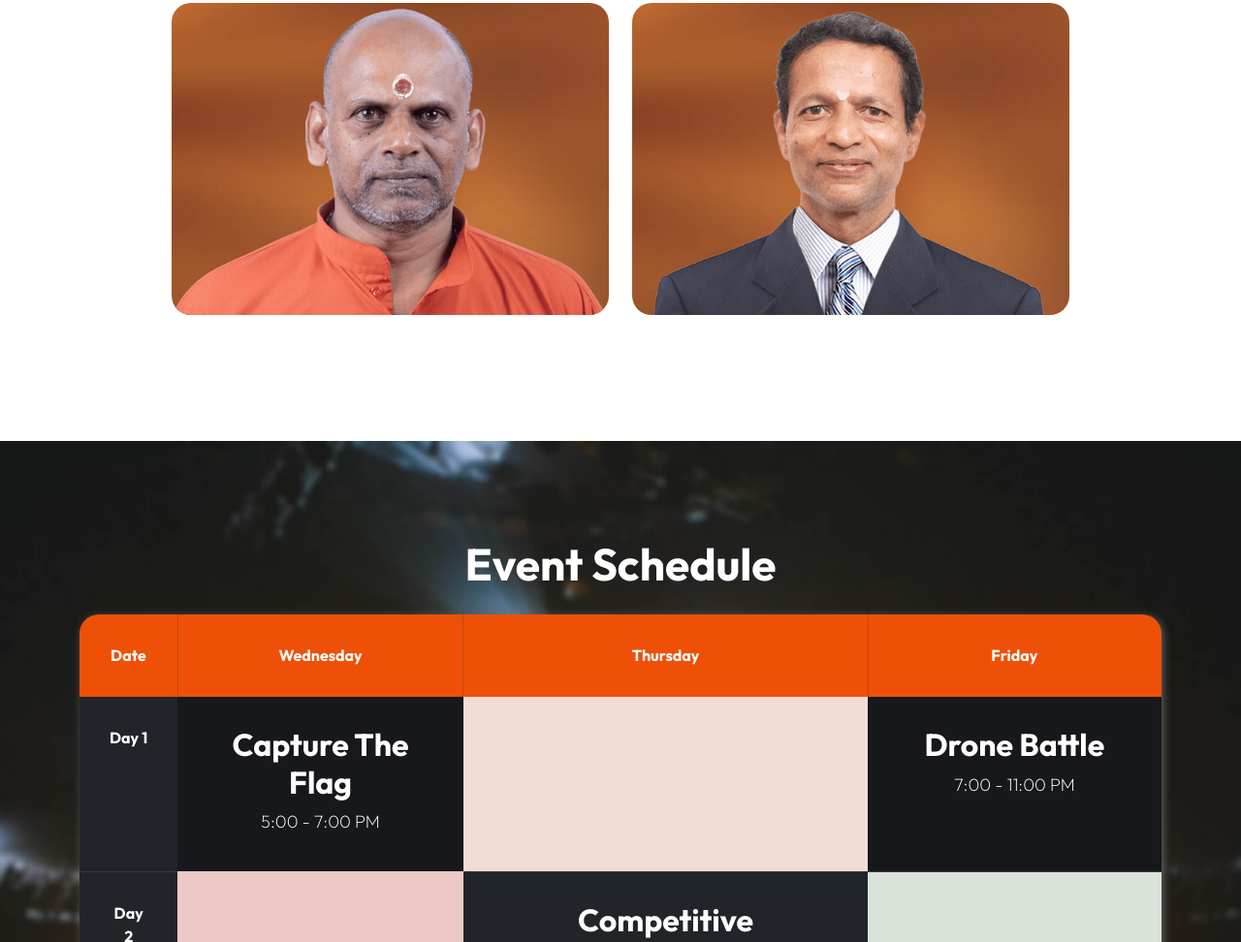
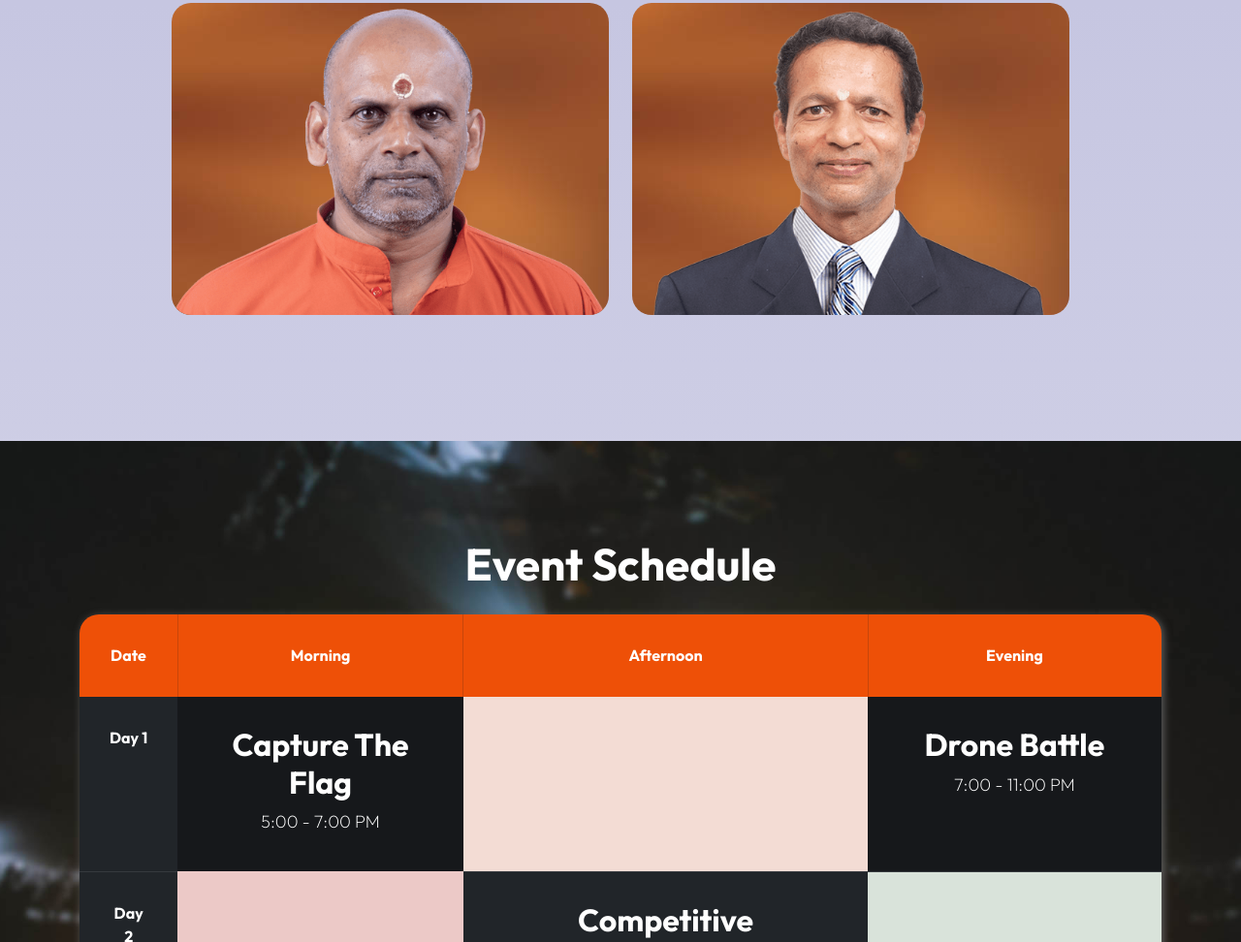
Before and after one commit to Rajendraprasad7/20CYS202-UID, a plain HTML site: page Anokha 2023/index.html in a window 1280 px wide. Shown: the part 1828-2800 px from the top of the page at 97% size. Drawn offline with Linux system fonts and the light colour scheme.

Commit message:
Add files via upload

```diff
--- a/Anokha 2023/index.html
+++ b/Anokha 2023/index.html
@@ -24,7 +24,8 @@
 
     </head>
 
-    <body>
+    <body style="background-image: linear-gradient(rgba(39, 39, 143, 0.4),rgba(252, 252, 252, 0.8)),url('images/mainbanner.jpeg'); background-repeat: no-repeat; background-size: contain;">
+
 
         <main>
 
@@ -94,9 +95,11 @@
 
 
             <section class="hero-section" id="section_1">
+                <!-- <img src="images/mainbanner.jpeg" type="image"> -->
                 <div class="section-overlay"></div>
+                <!-- <img src="images/mainbanner.jpeg" type="image"> -->
+                <div class="container d-flex justify-content-center align-items-center">
 
-                <div class="container d-flex justify-content-center align-items-center">
                     <div class="row">
 
                         <div class="col-12 mt-auto mb-5 text-center">
@@ -108,8 +111,10 @@
                         </div>
 
                         <div class="col-lg-12 col-12 mt-auto d-flex flex-column flex-lg-row text-center">
+
                             <div class="date-wrap">
                                 <h5 class="text-white">
+
                                     <i class="custom-icon bi-clock me-2"></i>
                                     10 - 12<sup>th</sup>, Mar 2023
                                 </h5>
@@ -149,13 +154,6 @@
                     </div>
                 </div>
 
-                <div class="video-wrap">
-                    <video autoplay="" loop="" muted="" class="custom-video" poster="">
-                        <source src="video/pexels-2022395.mp4" type="video/mp4">
-
-                        Your browser does not support the video tag.
-                    </video>
-                </div>
             </section>
 
 
@@ -304,11 +302,11 @@
                                         <tr>
                                             <th scope="col">Date</th>
 
-                                            <th scope="col">Wednesday</th>
+                                            <th scope="col">Morning</th>
 
-                                            <th scope="col">Thursday</th>
+                                            <th scope="col">Afternoon</th>
 
-                                            <th scope="col">Friday</th>
+                                            <th scope="col">Evening</th>
 
                                         </tr>
                                     </thead>
```
Also changed, not shown: Anokha 2023/images/mainbanner.jpeg (added).
